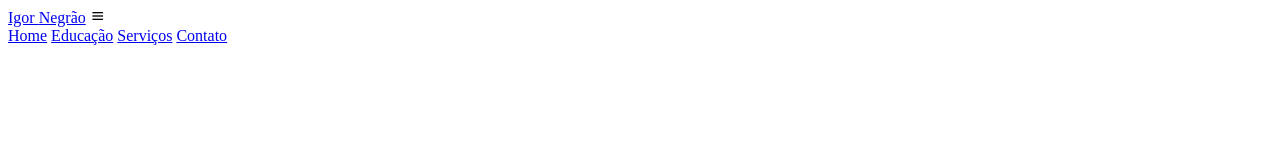
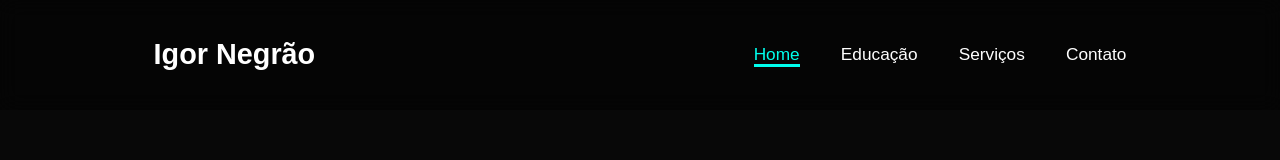
Before and after one commit to igorprnegrao/portfolio-negraoipr-dev, a plain HTML site: page index.html in a window 1280 px wide. Drawn offline with nearby package versions, Linux system fonts and the light colour scheme.

Commit message:
style navbar

```diff
--- a/index.html
+++ b/index.html
@@ -10,7 +10,7 @@
 <body>
     <header class="header">
         <a href="#Home" class="logo">Igor <span>Negrão</span></a>
-        <i class='bx bx-menu'></i>
+        <i class='bx bx-menu' id="menu-icon"></i>
         <nav class="navbar">
             <a href="#home" class="active">Home</a>
             <a href="#education">Educação</a>
--- a/style.css
+++ b/style.css
@@ -0,0 +1,78 @@
+* {
+    margin: 0;
+    padding: 0;
+    box-sizing: border-box;
+    text-decoration: none;
+    border: none;
+    outline: none;
+    scroll-behavior: smooth;
+    font-family: "Poppins", sans-serif;
+}
+
+:root {
+    --bg-color: #080808;
+    --second-bg-color: #131313;
+    --text-color: #ffffff;
+    --main-color: #00ffee;
+}
+
+html {
+    font-size: 60%;
+    overflow-x: hidden;
+}
+
+body {
+    background-color: var(--bg-color);
+    color: var(--text-color);
+}
+
+.header {
+    position: fixed;
+    top: 0;
+    left: 0;
+    width: 100%;
+    padding: 4rem 12% 4rem;
+    background: rgba(0, 0, 0, 0.368);
+    backdrop-filter: blur(10px);
+    display: flex;
+    justify-content: space-between;
+    align-items: center;
+    z-index: 5;
+}
+
+.logo {
+    font-size: 3rem;
+    color: var(--text-color);
+    font-weight: 800;
+    cursor: pointer;
+    transition: 0.3s ease;
+}
+
+.logo:hover {
+    text-shadow: 0 0 25px var(--main-color);
+}
+
+.logo span {
+    text-decoration: 0 0 25px var(--main-color);
+}
+
+.navbar a {
+    font-size: 1.8rem;
+    color: var(--text-color);
+    margin-left: 4rem;
+    font-weight: 500;
+    transition: 0.3s ease;
+    border-bottom: 3px solid transparent;
+}
+
+.navbar a:hover,
+.navbar a.active {
+    color: var(--main-color);
+    border-bottom: 3px solid var(--main-color);
+}
+
+#menu-icon {
+    font-size: 3.5rem;
+    color: var(--main-color);
+    display: none;
+}
```
